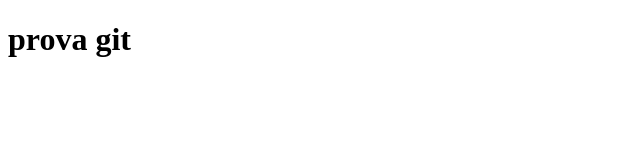
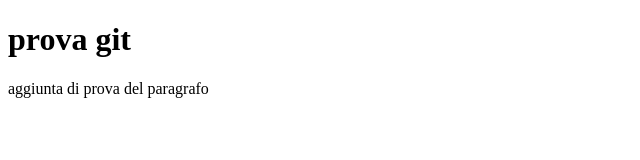
Before and after one commit to asia-rea/git-test, a plain HTML site: page index.html in a window 1280 px wide. Shown: the whole page, without its empty margins (0-640 px from the left). Drawn offline with Linux system fonts and the light colour scheme.

Commit message:
feat: first paragraph

```diff
--- a/index.html
+++ b/index.html
@@ -7,5 +7,6 @@
 </head>
 <body>
     <h1>prova git</h1>
+    <p>aggiunta di prova del paragrafo</p>
 </body>
 </html>
```
